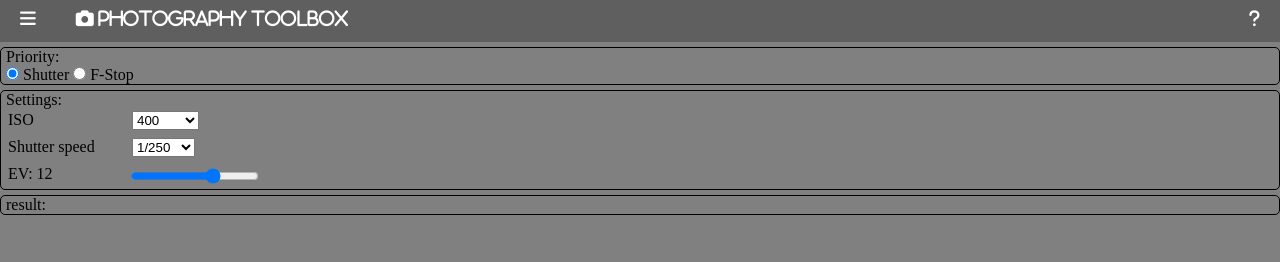
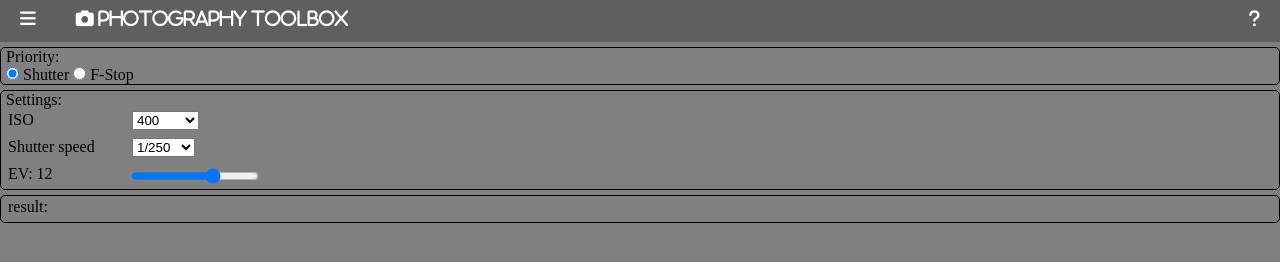
Before and after one commit to paulypeter/photography-toolbox, a plain HTML site: page av_tv.html in a window 1280 px wide. Drawn offline with Linux system fonts and the light colour scheme.

Commit message:
adds new column for result

```diff
--- a/av_tv.html
+++ b/av_tv.html
@@ -50,7 +50,7 @@
 </div>
 <div class=form-container>
     <div class=row>
-        result: <span id=result></span><span id=result_unit></span>
+        <div class=column>result:</div><div class=column><span id=result></span><span id=result_unit></span></div>
     </div>
 </div>
 
```
Also changed, not shown: exposure.html (+1 -1 lines), flash.html (+1 -1 lines).
